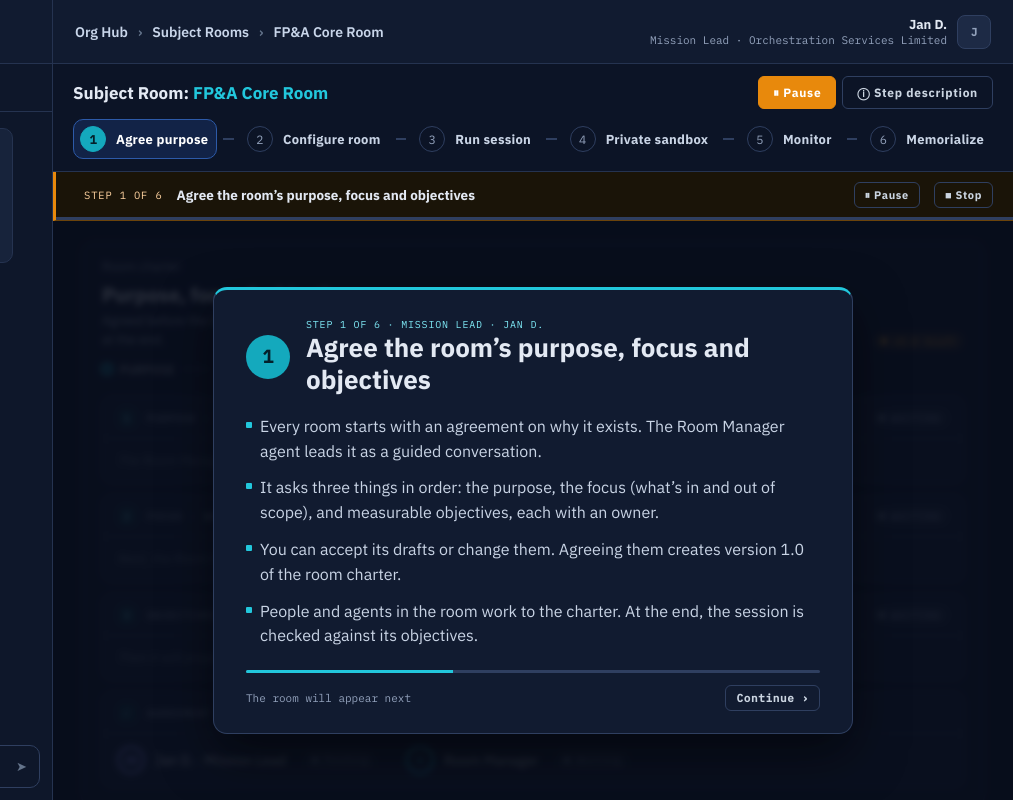
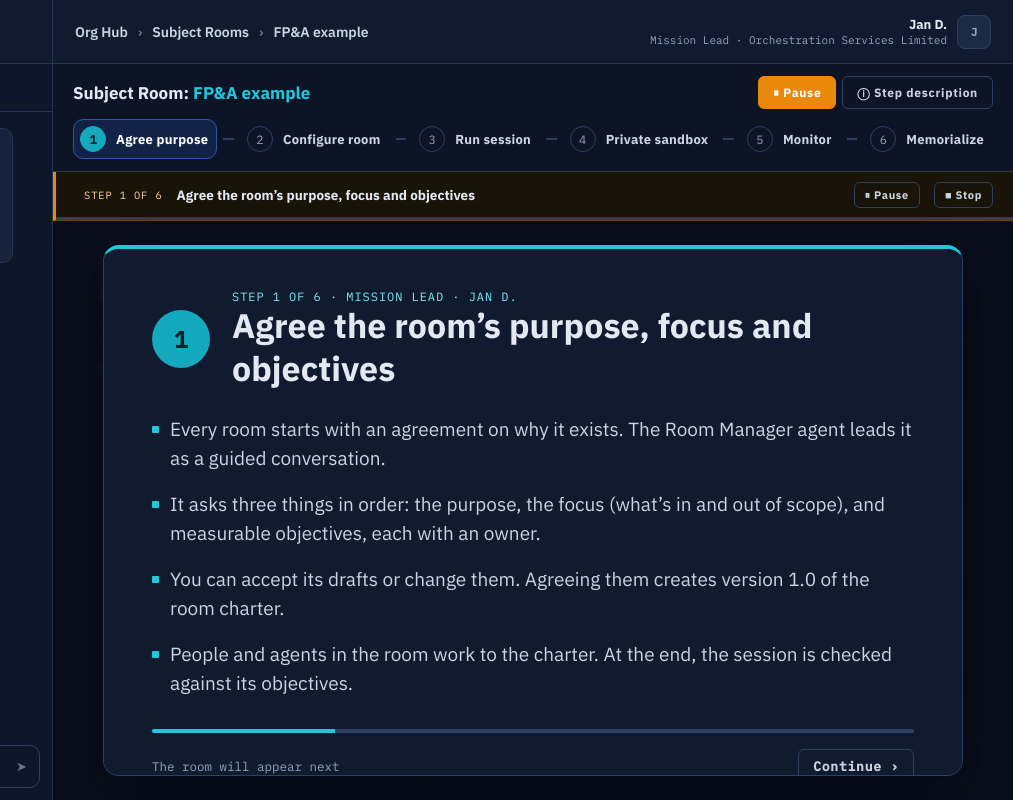
Before and after one commit to GGilbert/subject_room, a plain HTML site: page index.html in a window 1280 px wide. Both pictures are taken after a click on the button "▶ Play the walkthrough (about 3 min)". Shown: the full height of the page, 267-1280 px from the left. Drawn offline with Linux system fonts and the light colour scheme.

Commit message:
Enlarge walkthrough overlay on desktop, show it longer, rename room
- Overlay card up to 860px wide with larger type on screens 1024px and up
- Overlay shows for 4s plus 2s per point (about 12s per step)
- Rename the room from FP&A Core Room to FP&A example

Co-Authored-By: Claude Opus 5.5 <noreply@anthropic.com>

```diff
--- a/index.html
+++ b/index.html
@@ -315,6 +315,19 @@ tr.changed td{background:rgba(25,194,160,.06)}
 .sov .bar{height:3px;background:var(--line2);border-radius:2px;overflow:hidden;margin-top:22px}
 .sov .bar i{display:block;height:100%;width:0;background:var(--teal)}
 .sov .foot{display:flex;justify-content:space-between;align-items:center;margin-top:12px;font-family:var(--mono);font-size:11px;color:var(--muted)}
+@media (min-width:1024px){
+  .sov{width:min(860px,100%);padding:40px 48px 30px;border-radius:16px;border-top-width:4px}
+  .sov .hd{gap:22px;margin-bottom:26px}
+  .sov .num{width:58px;height:58px;font-size:23px}
+  .sov .dl{font-size:12px}
+  .sov h2{font-size:34px}
+  .sov .ilist{gap:16px}
+  .sov .ilist li{font-size:19px;line-height:1.55;padding-left:18px}
+  .sov .ilist li::before{top:11px;width:7px;height:7px}
+  .sov .bar{height:4px;margin-top:30px}
+  .sov .foot{font-size:12.5px;margin-top:16px}
+  .sov .foot .btn{font-size:13px;padding:8px 14px}
+}
 
 /* ================= responsive (kept last so it overrides base styles) ================= */
 .main{container-type:inline-size;container-name:main}
@@ -435,7 +448,7 @@ tr.changed td{background:rgba(25,194,160,.06)}
       OSL Cast Platform
     </div>
     <div class="nav">
-      <div class="crumbs">Org Hub <span class="sep">›</span> Subject Rooms <span class="sep">›</span> FP&amp;A Core Room</div>
+      <div class="crumbs">Org Hub <span class="sep">›</span> Subject Rooms <span class="sep">›</span> FP&amp;A example</div>
       <div class="user" style="margin-left:auto"><div><b id="userName">Jan D.</b><span id="userRole">Mission Lead</span><span class="org"> · Orchestration Services Limited</span></div><div class="avatar">J</div></div>
     </div>
   </header>
@@ -550,7 +563,7 @@ const STEPS = [
   auto:['Draft the purpose','Set the focus','Propose objectives','Tighten objective 2','Agree the charter','Set up the room'],
   notes:['Every room starts with an agreement on why it exists. The Room Manager agent leads it as a guided conversation.','It asks three things in order: the purpose, the focus (what’s in and out of scope), and measurable objectives, each with an owner.','You can accept its drafts or change them. Agreeing them creates version 1.0 of the room charter.','People and agents in the room work to the charter. At the end, the session is checked against its objectives.']},
  {n:'Configure room', who:'Mission Lead · Jan D.', title:'Configure the room', agent:'Room Manager',
-  chat:[['ai','Welcome to the FP&A Core Room setup. I can set up the people and agents in the room, bind data sources, and decide what appears on the dashboard.','Room Manager']],
+  chat:[['ai','Welcome to the FP&A example room setup. I can set up the people and agents in the room, bind data sources, and decide what appears on the dashboard.','Room Manager']],
   pills:[
     {l:'Invite Sarah K as Data Analyst', r:'Sarah K is invited as Data Analyst, with prompt access and no approval rights.', a:'sarah'},
     {l:'Add the Salesforce Q3 feed, hidden', r:'Connected Salesforce Q3 Opportunities under Inputs & Data. It’s hidden by default; switch it on in the Dashboard tab when operators need it.', a:'sf'},
@@ -595,7 +608,7 @@ const STEPS = [
   pills:[
     {l:'Promote the exposure model first', when:()=>!S.promoted && !S.closed, r:'Supplier Exposure Model promoted. It’s now in the manifest to commit.', a:'promote'},
     {l:'Memorialize & close', when:()=>!S.closed, r:()=>`Committed ${manifest().filter(m=>m.keep).length} artifacts to corporate memory. The room is closed.`, a:'close'},
-    {l:'Start a follow-up room', when:()=>S.closed, r:'Drafted “FP&A Core Room · Q4 prep” with the same roster and agents. The committed artifacts are linked as inputs.'},
+    {l:'Start a follow-up room', when:()=>S.closed, r:'Drafted “FP&A example · Q4 prep” with the same roster and agents. The committed artifacts are linked as inputs.'},
   ],
   auto:['Memorialize & close'],
   notes:['The session is checked against the charter: each objective is shown as met or not met.','Memorialize commits the final artifacts to persistent corporate memory and closes the workspace.','Promoted widgets and finished deliverables are kept. Ghost widgets that were never promoted are discarded.','The manifest shows the decision for each artifact before you commit.']},
@@ -621,7 +634,7 @@ function badge(i){
   ][i];
 }
 function renderTabs(){
-  document.getElementById('tabs').innerHTML = `<h1 class="ttl">Subject Room: <span>FP&amp;A Core Room</span></h1><div class="wf-steps">`+
+  document.getElementById('tabs').innerHTML = `<h1 class="ttl">Subject Room: <span>FP&amp;A example</span></h1><div class="wf-steps">`+
     STEPS.map((x,i)=>`${i?'<span class="wf-line"></span>':''}<button class="wf-step ${i===cur?'on':''} ${x.t?'t':''}" data-wf="${i}"><span class="wf-n">${i<maxReached&&i!==cur?'✓':i+1}</span><span class="wf-t">${x.n}<small>${badge(i)}</small></span></button>`).join('')+
     `</div><div class="sb">${(cur===2||cur===3)&&!S.closed&&!AP.on?`<span class="clock">◷ 01:24:36</span><button class="btn pri" data-wf="5">Memorialize</button>`:''}<button class="btn play" data-play title="Play walkthrough">${AP.on?(AP.paused?'▶<span class="long"> Resume</span>':'⏸<span class="long"> Pause</span>'):'▶<span class="long"> Play walkthrough</span><span class="short"> Play</span>'}</button><button class="btn ${S.drawer==='step'?'pri':''}" data-insp title="Step description">ⓘ<span class="long"> Step description</span></button></div>`;
 }
@@ -797,7 +810,7 @@ function manifest(){
 function memorialView(){
   const m=manifest(), k=m.filter(x=>x.keep).length;
   const om=objectives().filter(o=>o.met).length;
-  return `${S.closed?`<div class="banner"><span class="ic">✓</span><div><b>Session memorialized</b>${om} of 3 charter objectives met. ${k} artifacts committed to corporate memory. The FP&amp;A Core Room is closed.</div></div>`:''}
+  return `${S.closed?`<div class="banner"><span class="ic">✓</span><div><b>Session memorialized</b>${om} of 3 charter objectives met. ${k} artifacts committed to corporate memory. The FP&amp;A example room is closed.</div></div>`:''}
     ${objectivesPanel('Outcome against the charter')}
     <div class="panel"><div class="fhead"><div><div class="crumb2">End of session</div><h2>Memorialize the session</h2><p>Commit the session’s final artifacts to persistent corporate memory, then close the workspace.</p></div>
       ${S.closed?chip('bound','Committed'):`<button class="btn pri" data-pill="Memorialize &amp; close">Memorialize &amp; close</button>`}</div>
@@ -929,7 +942,7 @@ async function autoplay(){
       document.querySelector('.main').scrollTop=0; document.getElementById('canvas').scrollTop=0;
       caption(`STEP ${i+1} OF ${STEPS.length}`, `<b>${STEPS[i].title}</b>`);
       showOv(i);
-      await hold(2500+1400*STEPS[i].notes.length,tok,f=>{ const b=document.getElementById('ovbar'); if(b) b.style.width=Math.round(f*100)+'%'; });
+      await hold(4000+2000*STEPS[i].notes.length,tok,f=>{ const b=document.getElementById('ovbar'); if(b) b.style.width=Math.round(f*100)+'%'; });
       hideOv(); await hold(500,tok); AP.done++;
       for(const l of STEPS[i].auto){
         if (isM()){ setPane('chat'); await hold(400,tok); }
```
